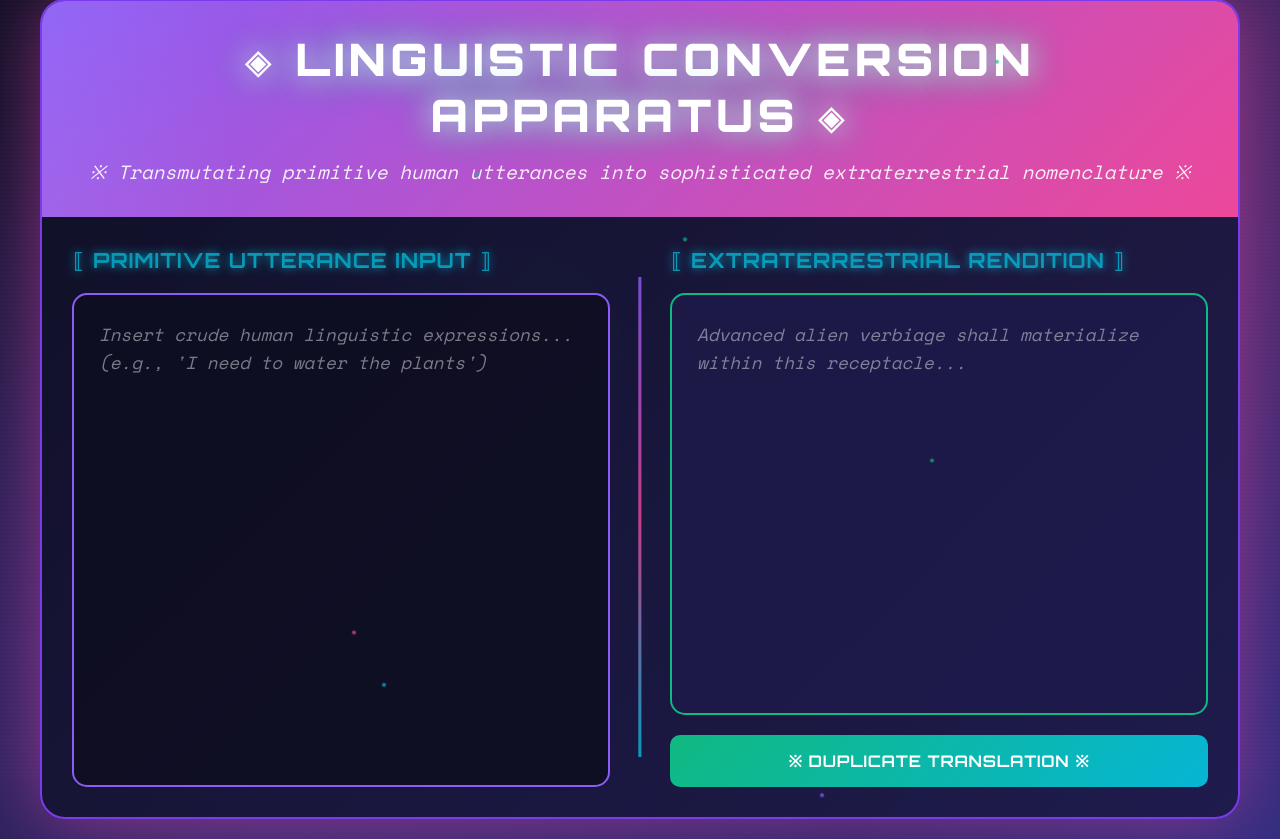
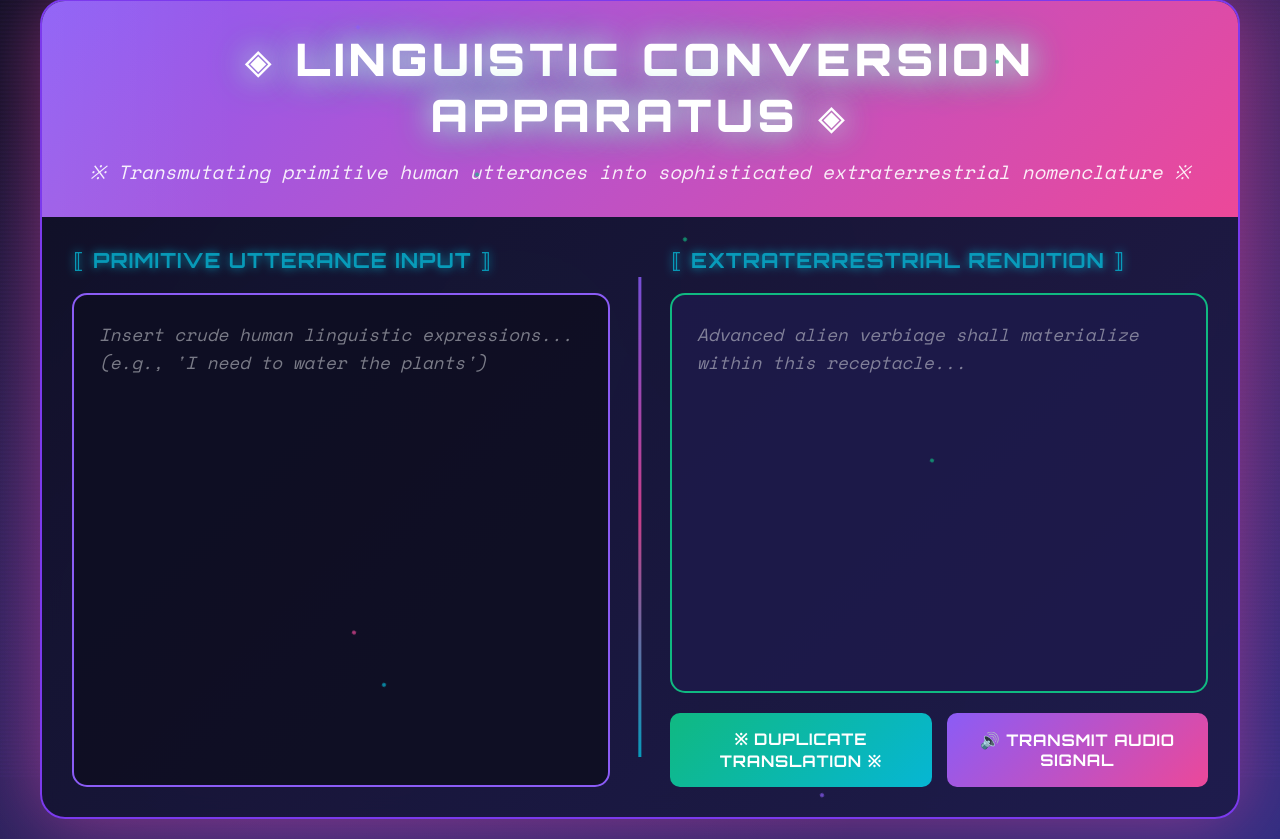
Before and after one commit to Afstkla/strange-planet, a FastAPI app: page / in a window 1280 px wide. Shown: the part 21-860 px from the top of the page. Run offline with FastAPI, Linux system fonts and the light colour scheme.

Commit message:
Add alien text-to-speech with extreme visual effects
- Added "🔊 TRANSMIT AUDIO SIGNAL" button with purple-pink gradient
- Implemented Web Speech API with robotic alien voice:
  * Ultra-low pitch (0.3) for deep alien resonance
  * Slow rate (0.85x) for dramatic effect
  * Auto-selects robotic voices (Microsoft, Google, Zira, David)
- Enhanced full-screen matrix data stream:
  * Now covers entire viewport (100vw x 100vh)
  * Positioned behind container (z-index: 1)
  * Dynamic character count based on screen width
  * Variable fall speeds and longer lifetime
- Speech visual effects:
  * Output textarea pulses green ↔ orange during speech
  * Container glows with intense orange light
  * Random screen glitches every 800ms
  * Alien emoji popups during transmission
- Smart button states: toggles to "⏹️ STOP TRANSMISSION" when active
- Full error handling and voice initialization support

Experience alien translations spoken by actual alien voices! 🛸👽🔊

🤖 Generated with [Claude Code](https://claude.ai/code)

Co-Authored-By: Claude <noreply@anthropic.com>

```diff
--- a/app/static/app.js
+++ b/app/static/app.js
@@ -6,6 +6,7 @@ const outputText = document.getElementById('output-text');
 const loadingDiv = document.getElementById('loading');
 const errorDiv = document.getElementById('error');
 const copyBtn = document.getElementById('copy-btn');
+const speechBtn = document.getElementById('speech-btn');
 
 
 function handleInputChange() {
@@ -187,23 +188,27 @@ function createDataStream() {
     const dataStream = document.createElement('div');
     dataStream.className = 'data-stream active';
     dataStream.id = 'data-stream';
-    document.querySelector('.container').appendChild(dataStream);
+    document.body.appendChild(dataStream); // Append to body instead of container
 
-    // Create matrix characters
+    // Create matrix characters across full screen
     const chars = '01◈※⟦⟧⟳⟡░▒▓█';
-    for (let i = 0; i < 50; i++) {
+    const screenWidth = window.innerWidth;
+    const numChars = Math.floor(screenWidth / 15); // More characters for wider screens
+
+    for (let i = 0; i < numChars; i++) {
         setTimeout(() => {
             if (document.getElementById('data-stream')) {
                 const char = document.createElement('div');
                 char.className = 'matrix-char';
                 char.textContent = chars[Math.floor(Math.random() * chars.length)];
-                char.style.left = Math.random() * 180 + 'px';
+                char.style.left = Math.random() * (screenWidth - 20) + 'px'; // Full screen width
                 char.style.animationDelay = Math.random() * 2 + 's';
+                char.style.animationDuration = (2 + Math.random() * 2) + 's'; // Variable fall speed
                 dataStream.appendChild(char);
 
-                setTimeout(() => char.remove(), 2000);
+                setTimeout(() => char.remove(), 4000); // Longer lifetime for full screen
             }
-        }, i * 100);
+        }, i * 50); // Faster creation for more density
     }
 }
 
@@ -385,3 +390,140 @@ inputText.addEventListener('input', (e) => {
 
     handleInputChange();
 });
+
+// ALIEN SPEECH SYNTHESIS
+let currentSpeech = null;
+let speechEffectsInterval = null;
+
+function speakAlienText() {
+    const textToSpeak = outputText.value.trim();
+
+    if (!textToSpeak) {
+        showError('No alien translation to transmit!');
+        return;
+    }
+
+    // Stop any current speech
+    if (speechSynthesis.speaking) {
+        speechSynthesis.cancel();
+        stopSpeechEffects();
+        return;
+    }
+
+    // Create speech synthesis utterance
+    const utterance = new SpeechSynthesisUtterance(textToSpeak);
+
+    // ALIEN VOICE PARAMETERS
+    utterance.pitch = 0.3;  // Very low pitch for alien depth
+    utterance.rate = 0.85;  // Slightly slower for dramatic effect
+    utterance.volume = 0.9;
+
+    // Try to find a robotic-sounding voice
+    const voices = speechSynthesis.getVoices();
+    const roboticVoice = voices.find(v =>
+        v.name.includes('Microsoft') ||
+        v.name.includes('Google') ||
+        v.name.includes('Zira') ||
+        v.name.includes('David') ||
+        v.name.toLowerCase().includes('male')
+    );
+    if (roboticVoice) {
+        utterance.voice = roboticVoice;
+    }
+
+    // Speech event handlers
+    utterance.onstart = () => {
+        startSpeechEffects();
+        speechBtn.classList.add('speaking');
+        speechBtn.textContent = '⏹️ STOP TRANSMISSION';
+        speechBtn.disabled = false;
+    };
+
+    utterance.onend = () => {
+        stopSpeechEffects();
+        speechBtn.classList.remove('speaking');
+        speechBtn.textContent = '🔊 TRANSMIT AUDIO SIGNAL';
+        speechBtn.disabled = false;
+    };
+
+    utterance.onerror = (event) => {
+        stopSpeechEffects();
+        speechBtn.classList.remove('speaking');
+        speechBtn.textContent = '🔊 TRANSMIT AUDIO SIGNAL';
+        speechBtn.disabled = false;
+        showError('Audio transmission failed: ' + event.error);
+    };
+
+    // Start speech
+    currentSpeech = utterance;
+    speechSynthesis.speak(utterance);
+}
+
+function startSpeechEffects() {
+    // Pulse the output text area
+    outputText.style.animation = 'speechTextPulse 1s ease-in-out infinite';
+
+    // Random screen glitches during speech
+    speechEffectsInterval = setInterval(() => {
+        if (speechSynthesis.speaking) {
+            createScreenGlitch();
+
+            // Random alien popup during speech
+            if (Math.random() < 0.3) {
+                createAlienPopup();
+            }
+        }
+    }, 800);
+
+    // Add speech pulse animation to container
+    const container = document.querySelector('.container');
+    container.style.animation = 'containerPulse 2s ease-in-out infinite, speechContainerGlow 1.5s ease-in-out infinite';
+}
+
+function stopSpeechEffects() {
+    // Stop text pulsing
+    outputText.style.animation = '';
+
+    // Clear effects interval
+    if (speechEffectsInterval) {
+        clearInterval(speechEffectsInterval);
+        speechEffectsInterval = null;
+    }
+
+    // Reset container animation
+    const container = document.querySelector('.container');
+    container.style.animation = 'containerPulse 4s ease-in-out infinite';
+}
+
+// Initialize speech synthesis voices (needed for some browsers)
+speechSynthesis.onvoiceschanged = () => {
+    // Voice list is now available
+    if (speechBtn) {
+        speechBtn.disabled = false;
+    }
+};
+
+// Add speech text pulse animation CSS via JavaScript
+const speechStyle = document.createElement('style');
+speechStyle.textContent = `
+    @keyframes speechTextPulse {
+        0%, 100% {
+            border-color: var(--alien-green);
+            box-shadow: 0 0 20px rgba(16, 185, 129, 0.3);
+        }
+        50% {
+            border-color: var(--alien-orange);
+            box-shadow: 0 0 40px rgba(245, 158, 11, 0.6);
+        }
+    }
+
+    @keyframes speechContainerGlow {
+        0%, 100% {
+            box-shadow: 0 0 50px rgba(124, 58, 237, 0.4), inset 0 1px 0 rgba(255, 255, 255, 0.1);
+        }
+        50% {
+            box-shadow: 0 0 100px rgba(245, 158, 11, 0.8), inset 0 1px 0 rgba(255, 255, 255, 0.2);
+        }
+    }
+`;
+document.head.appendChild(speechStyle);
--- a/app/templates/index.html
+++ b/app/templates/index.html
@@ -258,6 +258,76 @@
             box-shadow: none;
         }
 
+        .button-container {
+            display: flex;
+            gap: 15px;
+            margin-top: 20px;
+        }
+
+        .speech-btn {
+            padding: 15px 25px;
+            background: linear-gradient(135deg, var(--alien-purple) 0%, var(--alien-pink) 100%);
+            color: white;
+            border: none;
+            border-radius: 10px;
+            cursor: pointer;
+            font-size: 1em;
+            font-family: 'Orbitron', monospace;
+            font-weight: 700;
+            text-transform: uppercase;
+            letter-spacing: 0.05em;
+            transition: all 0.3s ease;
+            position: relative;
+            overflow: hidden;
+            flex: 1;
+        }
+
+        .speech-btn::before {
+            content: '';
+            position: absolute;
+            top: 0;
+            left: -100%;
+            width: 100%;
+            height: 100%;
+            background: linear-gradient(90deg, transparent, rgba(255, 255, 255, 0.3), transparent);
+            transition: left 0.5s ease;
+        }
+
+        .speech-btn:hover::before {
+            left: 100%;
+        }
+
+        .speech-btn:hover {
+            transform: translateY(-2px) scale(1.05);
+            box-shadow: 0 10px 20px rgba(139, 92, 246, 0.4);
+        }
+
+        .speech-btn:disabled {
+            background: rgba(107, 114, 128, 0.5);
+            cursor: not-allowed;
+            transform: none;
+            box-shadow: none;
+        }
+
+        .speech-btn.speaking {
+            background: linear-gradient(135deg, var(--alien-orange) 0%, var(--alien-red) 100%);
+            animation: speechPulse 1s ease-in-out infinite;
+        }
+
+        @keyframes speechPulse {
+            0%, 100% {
+                box-shadow: 0 0 20px rgba(245, 158, 11, 0.4);
+            }
+            50% {
+                box-shadow: 0 0 40px rgba(239, 68, 68, 0.6);
+            }
+        }
+
+        .copy-btn {
+            flex: 1;
+            margin-top: 0;
+        }
+
         .loading {
             display: none;
             color: var(--alien-orange);
@@ -346,15 +416,15 @@
         }
 
         .data-stream {
-            position: absolute;
+            position: fixed;
             top: 0;
-            right: 0;
-            width: 200px;
-            height: 100%;
-            background: rgba(15, 15, 35, 0.9);
+            left: 0;
+            width: 100vw;
+            height: 100vh;
+            background: rgba(15, 15, 35, 0.1);
             overflow: hidden;
             pointer-events: none;
-            z-index: 5;
+            z-index: 1;
             opacity: 0;
         }
 
@@ -509,7 +579,10 @@
                     readonly
                     placeholder="Advanced alien verbiage shall materialize within this receptacle..."
                 ></textarea>
-                <button class="copy-btn" id="copy-btn" onclick="copyTranslation()">※ DUPLICATE TRANSLATION ※</button>
+                <div class="button-container">
+                    <button class="copy-btn" id="copy-btn" onclick="copyTranslation()">※ DUPLICATE TRANSLATION ※</button>
+                    <button class="speech-btn" id="speech-btn" onclick="speakAlienText()">🔊 TRANSMIT AUDIO SIGNAL</button>
+                </div>
             </div>
         </div>
     </div>
```
